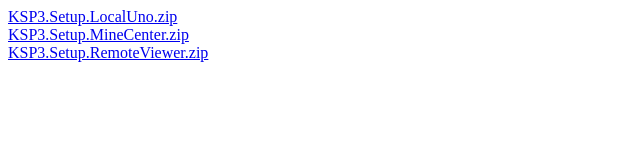
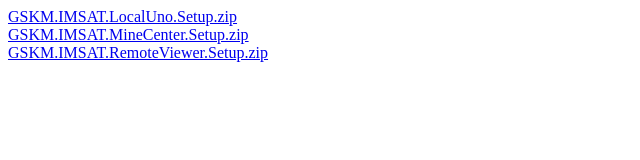
Before and after one commit to KSP-IMSAT/KSP-IMSAT.github.io, a plain HTML site: page index.html in a window 1280 px wide. Shown: the whole page, without its empty margins (0-640 px from the left). Drawn offline with Linux system fonts and the light colour scheme.

Commit message:
Update index.html

```diff
--- a/index.html
+++ b/index.html
@@ -1,7 +1,7 @@
 <div>
-  <a href="https://github.com/KSP-IMSAT/KSP3_Deploy/raw/master/setup/KSP3.Setup.LocalUno.zip" download>KSP3.Setup.LocalUno.zip</a>
+  <a href="https://github.com/KSP-IMSAT/KSP3_Deploy/raw/master/setup/GSKM.IMSAT.LocalUno.Setup.zip" download>GSKM.IMSAT.LocalUno.Setup.zip</a>
   <br/>
-  <a href="https://github.com/KSP-IMSAT/KSP3_Deploy/raw/master/setup/KSP3.Setup.MineCenter.zip" download>KSP3.Setup.MineCenter.zip</a>
+  <a href="https://github.com/KSP-IMSAT/KSP3_Deploy/raw/master/setup/GSKM.IMSAT.MineCenter.Setup.zip" download>GSKM.IMSAT.MineCenter.Setup.zip</a>
   <br/>
-  <a href="https://github.com/KSP-IMSAT/KSP3_Deploy/raw/master/setup/KSP3.Setup.RemoteViewer.zip" download>KSP3.Setup.RemoteViewer.zip</a>
+  <a href="https://github.com/KSP-IMSAT/KSP3_Deploy/raw/master/setup/GSKM.IMSAT.RemoteViewer.Setup.zip" download>GSKM.IMSAT.RemoteViewer.Setup.zip</a>
 </div>
```
